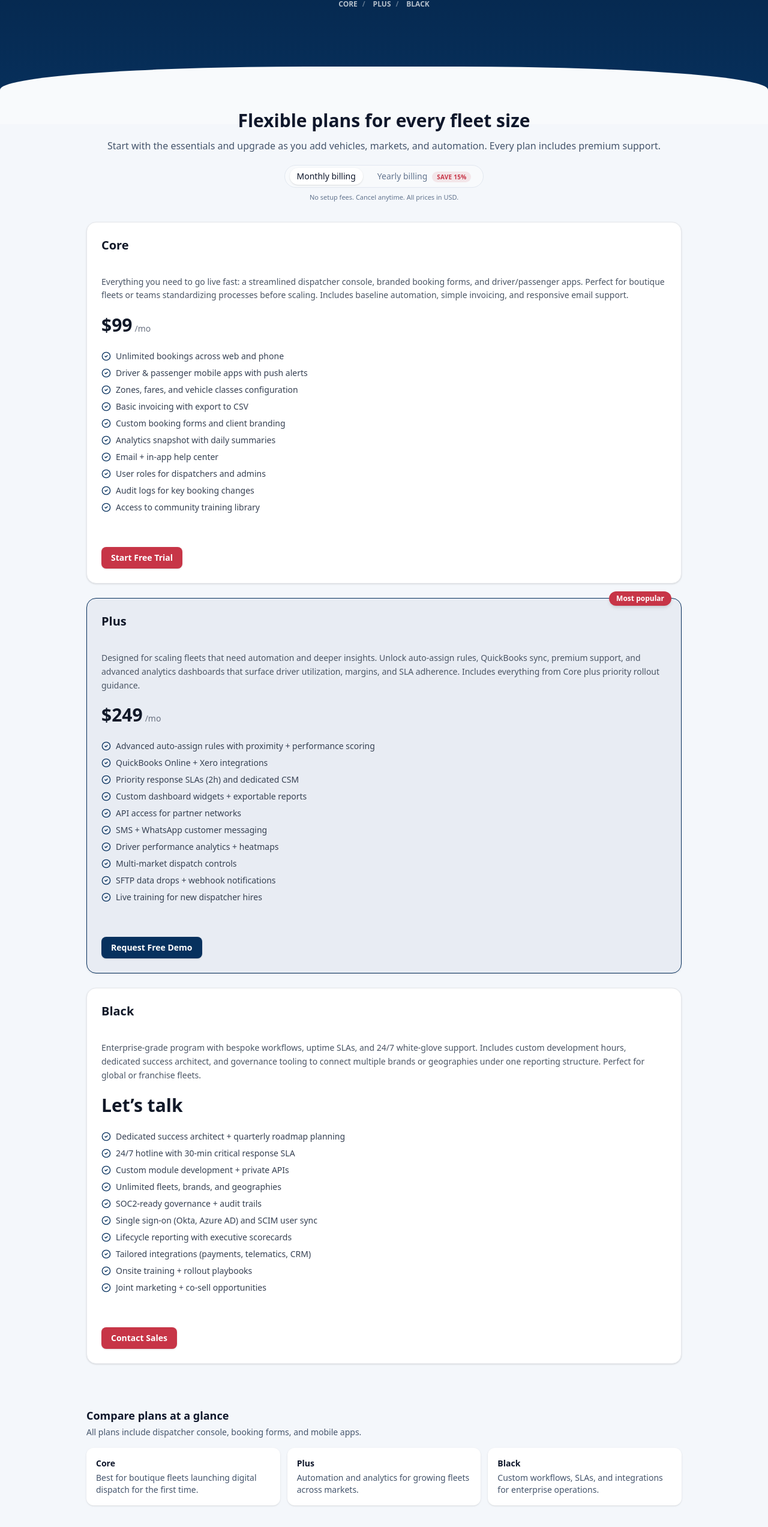
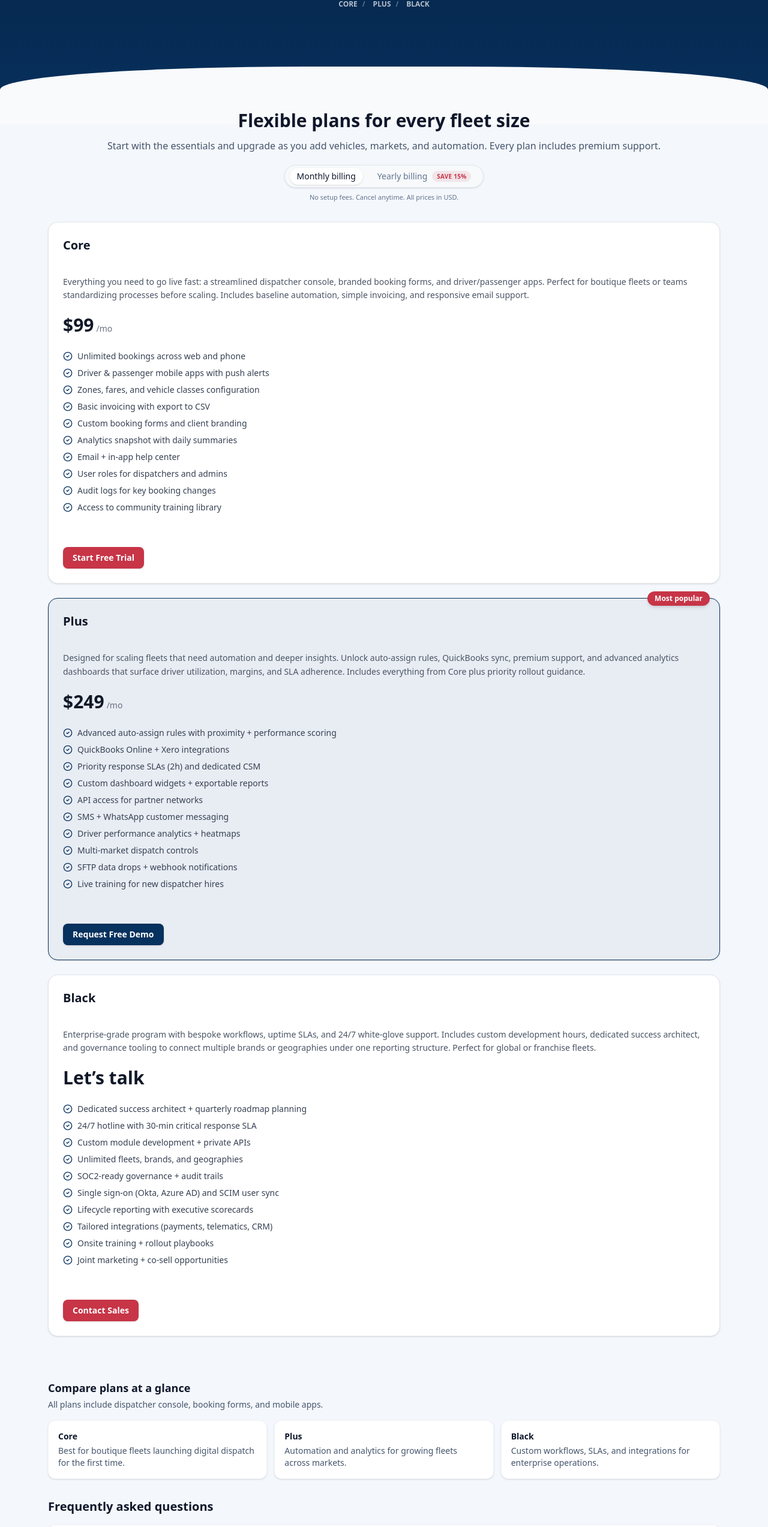
Before and after one commit to mtlcontrol13-ship-it/MTLDispatch-LandingPage, a React (Vite) app: page /pricing in a window 1280 px wide. Shown: the part 231-2777 px from the top of the page at 60% size. Built offline with nearby package versions, Linux system fonts and the light colour scheme.

Commit message:
refactor: wrap PricingPage content in Container for improved layout and structure

```diff
--- a/src/pages/PricingPage.jsx
+++ b/src/pages/PricingPage.jsx
@@ -1,6 +1,7 @@
 import React, { useState } from "react";
 import PageHero from "../components/common/PageHero";
 import PricingCards from "../components/LandingPageComponents/PricingCards";
+import Container from "../components/common/Container";
 
 const PricingPage = () => {
   const [billing, setBilling] = useState("monthly");
@@ -10,7 +11,9 @@ const PricingPage = () => {
       <PageHero title="Pricing" highlights={["Core", "Plus", "Black"]} />
 
       <main className="relative z-10">
-        <section className="mx-auto -mt-16 max-w-6xl px-6 py-10 md:px-12 lg:px-16 xl:px-20 2xl:px-0">
+        {/* Pricing + toggle */}
+        <section className="-mt-16">
+          <Container className="py-10">
             <div className="mb-8 text-center">
               <h2 className="text-2xl font-semibold text-slate-900 md:text-3xl">
                 Flexible plans for every fleet size
@@ -20,15 +23,16 @@ const PricingPage = () => {
                 markets, and automation. Every plan includes premium support.
               </p>
 
-            {/* Billing toggle – unchanged visually */}
-            <div className="mt-5 inline-flex items-center gap-3 rounded-full border border-slate-200 bg-slate-50 px-2 py-1 text-xs md:text-sm">
+              {/* Billing toggle */}
+              <div className="mt-5 inline-flex items-center gap-3 rounded-full border border-slate-200 bg-slate-50/80 px-2 py-1 text-xs shadow-sm md:text-sm">
                 <button
                   type="button"
                   onClick={() => setBilling("monthly")}
-                className={`rounded-full px-3 py-1 font-medium transition ${
+                  aria-pressed={billing === "monthly"}
+                  className={`rounded-full px-3 py-1 font-medium transition-all duration-200 focus:outline-none focus-visible:ring-2 focus-visible:ring-[#07315E]/60 focus-visible:ring-offset-2 focus-visible:ring-offset-[#F4F7FB] ${
                     billing === "monthly"
                       ? "bg-white text-slate-900 shadow-sm"
-                    : "text-slate-500"
+                      : "text-slate-500 hover:text-slate-700"
                   }`}
                 >
                   Monthly billing
@@ -36,14 +40,15 @@ const PricingPage = () => {
                 <button
                   type="button"
                   onClick={() => setBilling("yearly")}
-                className={`rounded-full px-3 py-1 font-medium transition ${
+                  aria-pressed={billing === "yearly"}
+                  className={`flex items-center gap-2 rounded-full px-3 py-1 font-medium transition-all duration-200 focus:outline-none focus-visible:ring-2 focus-visible:ring-[#07315E]/60 focus-visible:ring-offset-2 focus-visible:ring-offset-[#F4F7FB] ${
                     billing === "yearly"
                       ? "bg-white text-slate-900 shadow-sm"
-                    : "text-slate-500"
+                      : "text-slate-500 hover:text-slate-700"
                   }`}
                 >
-                Yearly billing
-                <span className="ml-2 rounded-full bg-[#C73547]/10 px-2 py-0.5 text-[10px] font-semibold uppercase tracking-wide text-[#C73547]">
+                  <span>Yearly billing</span>
+                  <span className="rounded-full bg-[#C73547]/10 px-2 py-0.5 text-[10px] font-semibold uppercase tracking-wide text-[#C73547]">
                     Save 15%
                   </span>
                 </button>
@@ -54,12 +59,13 @@ const PricingPage = () => {
               </p>
             </div>
 
-          {/* Here is the important part */}
             <PricingCards layout="horizontal" billing={billing} />
+          </Container>
         </section>
 
         {/* Comparison strip */}
-        <section className="mx-auto mt-8 max-w-6xl px-6 pb-8 md:px-12 lg:px-16 xl:px-20 2xl:px-0">
+        <section>
+          <Container className="mt-8 pb-8">
             <h2 className="text-lg font-semibold text-slate-900">
               Compare plans at a glance
             </h2>
@@ -69,20 +75,20 @@ const PricingPage = () => {
             </p>
 
             <div className="mt-4 grid gap-3 text-xs text-slate-700 md:grid-cols-3 md:text-sm">
-            <div className="rounded-xl bg-white p-4 shadow-sm">
+              <div className="rounded-xl bg-white p-4 shadow-sm border border-slate-100">
                 <p className="font-semibold text-slate-900">Core</p>
                 <p className="mt-1 text-slate-600">
                   Best for boutique fleets launching digital dispatch for the
                   first time.
                 </p>
               </div>
-            <div className="rounded-xl bg-white p-4 shadow-sm">
+              <div className="rounded-xl bg-white p-4 shadow-sm border border-slate-100">
                 <p className="font-semibold text-slate-900">Plus</p>
                 <p className="mt-1 text-slate-600">
                   Automation and analytics for growing fleets across markets.
                 </p>
               </div>
-            <div className="rounded-xl bg-white p-4 shadow-sm">
+              <div className="rounded-xl bg-white p-4 shadow-sm border border-slate-100">
                 <p className="font-semibold text-slate-900">Black</p>
                 <p className="mt-1 text-slate-600">
                   Custom workflows, SLAs, and integrations for enterprise
@@ -90,35 +96,48 @@ const PricingPage = () => {
                 </p>
               </div>
             </div>
+          </Container>
         </section>
 
         {/* FAQ */}
-        <section className="mx-auto max-w-6xl px-6 pb-10 md:px-12 lg:px-16 xl:px-20 2xl:px-0">
+        <section>
+          <Container className="pb-10">
             <h2 className="text-lg md:text-xl font-semibold text-slate-900">
               Frequently asked questions
             </h2>
             <div className="mt-4 space-y-3 text-sm text-slate-700">
-            <details className="rounded-xl bg-white p-4 shadow-sm">
-              <summary className="cursor-pointer font-medium text-slate-900">
-                Is onboarding included in the price?
+              <details className="group rounded-xl bg-white p-4 shadow-sm border border-slate-100">
+                <summary className="flex cursor-pointer list-none items-center justify-between gap-4 font-medium text-slate-900">
+                  <span>Is onboarding included in the price?</span>
+                  <span className="text-xs text-slate-400 transition-transform duration-200 group-open:rotate-90">
+                    &#9656;
+                  </span>
                 </summary>
                 <p className="mt-2 text-sm text-slate-600">
                   Yes, all plans include guided onboarding, data import
                   assistance, and training for dispatchers.
                 </p>
               </details>
-            <details className="rounded-xl bg-white p-4 shadow-sm">
-              <summary className="cursor-pointer font-medium text-slate-900">
-                Can I change plans later?
+
+              <details className="group rounded-xl bg-white p-4 shadow-sm border border-slate-100">
+                <summary className="flex cursor-pointer list-none items-center justify-between gap-4 font-medium text-slate-900">
+                  <span>Can I change plans later?</span>
+                  <span className="text-xs text-slate-400 transition-transform duration-200 group-open:rotate-90">
+                    &#9656;
+                  </span>
                 </summary>
                 <p className="mt-2 text-sm text-slate-600">
                   You can upgrade or downgrade at any time. Changes are prorated
                   automatically.
                 </p>
               </details>
-            <details className="rounded-xl bg-white p-4 shadow-sm">
-              <summary className="cursor-pointer font-medium text-slate-900">
-                Do you offer discounts for larger fleets?
+
+              <details className="group rounded-xl bg-white p-4 shadow-sm border border-slate-100">
+                <summary className="flex cursor-pointer list-none items-center justify-between gap-4 font-medium text-slate-900">
+                  <span>Do you offer discounts for larger fleets?</span>
+                  <span className="text-xs text-slate-400 transition-transform duration-200 group-open:rotate-90">
+                    &#9656;
+                  </span>
                 </summary>
                 <p className="mt-2 text-sm text-slate-600">
                   Yes, our team can prepare custom pricing for multi-market or
@@ -126,11 +145,13 @@ const PricingPage = () => {
                 </p>
               </details>
             </div>
+          </Container>
         </section>
 
         {/* Bottom CTA */}
         <section className="border-t border-slate-200 bg-white">
-          <div className="mx-auto flex max-w-6xl flex-col items-center justify-between gap-3 px-6 py-8 text-center md:flex-row md:px-12 lg:px-16 xl:px-20 2xl:px-0 md:text-left">
+          <Container className="py-8">
+            <div className="flex flex-col items-center justify-between gap-3 text-center md:flex-row md:text-left">
               <div>
                 <h2 className="text-lg md:text-xl font-semibold text-slate-900">
                   Not sure which plan fits your fleet?
@@ -147,6 +168,7 @@ const PricingPage = () => {
                 Talk to sales
               </a>
             </div>
+          </Container>
         </section>
       </main>
     </div>
```
Lines whose indentation alone changed are shown as unchanged.
